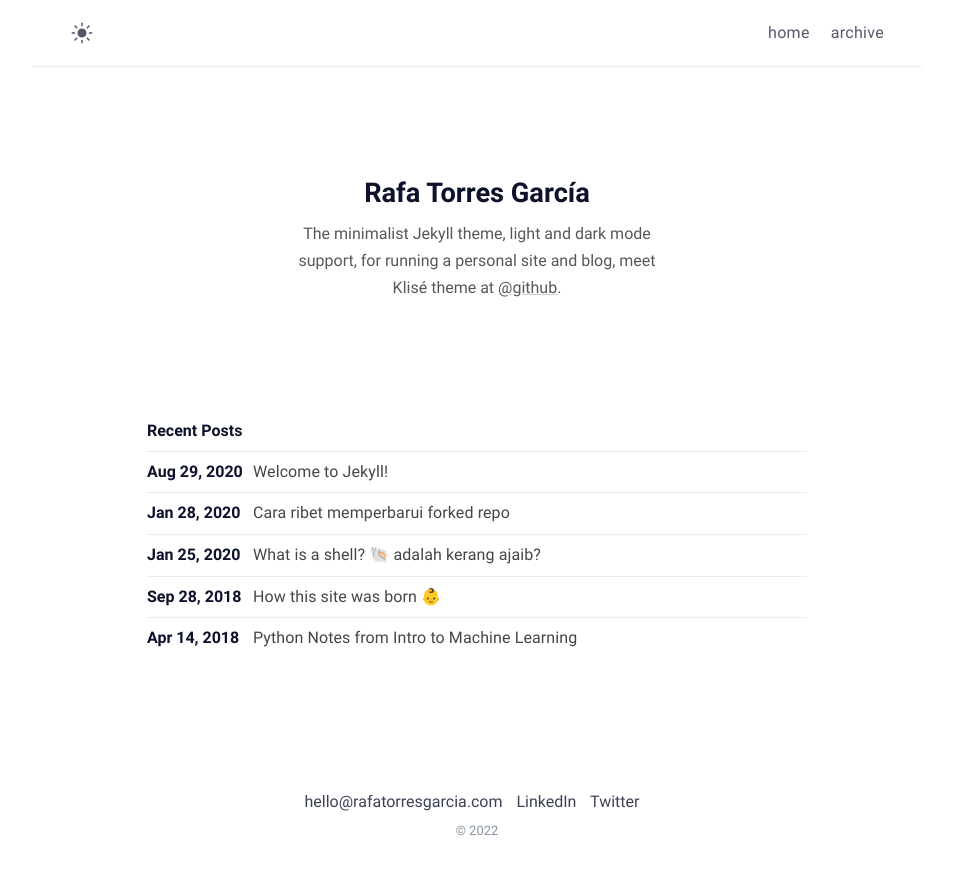
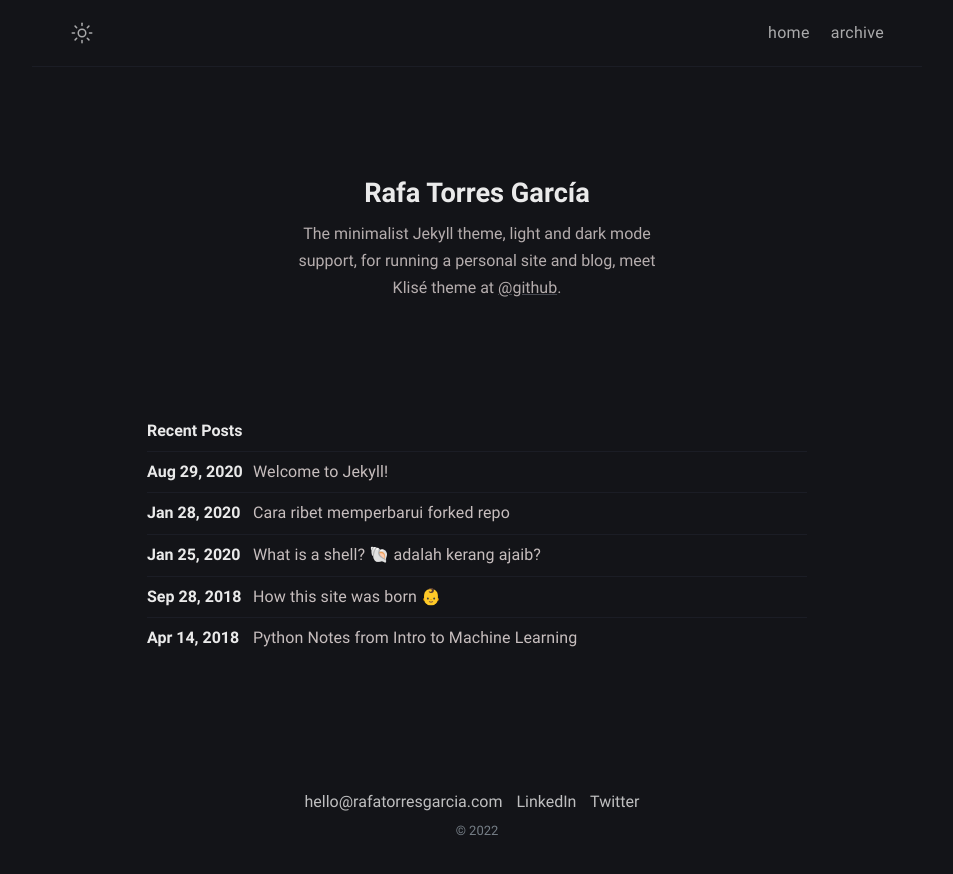
Before and after one commit to rafatorgar/rafatorgar.github.io, a Jekyll site: the page built from index.md, in a window 1280 px wide. Shown: the top 874 px of the page, without its empty margins (163-1116 px from the left). Built offline with Jekyll 4.4.1, drawn with Linux system fonts in a browser that asks for light colours.

Commit message:
fix: dark/ligth mode

```diff
--- a/_config.yml
+++ b/_config.yml
@@ -7,7 +7,7 @@ lang: en-US # default lang
 timezone: Europe/Madrid # set your timezone
 image: assets/img/ogp.png # This image used for Open Graph more info https://ogp.me/
 repo: https://github.com/rafatorgar/rafatorgar.github.io # site repo [optional]
-mode: default theme "dark" | "light"
+mode: dark # default theme "dark" | "light"
 
 # Profile settings
 author:
@@ -24,7 +24,7 @@ author:
 
 # URL settings
 url: "/home/" #
-baseurl:
+baseurl: "/home/"
 permalink: /:title/
 google_analytics: # leave it blank if not wish
 fb_appid:
```
